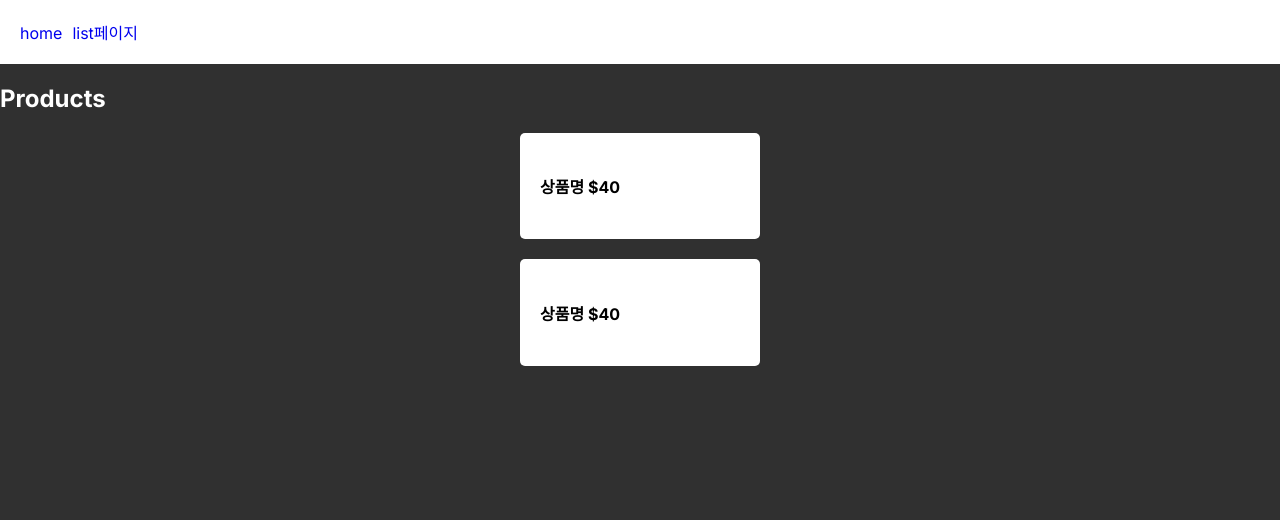
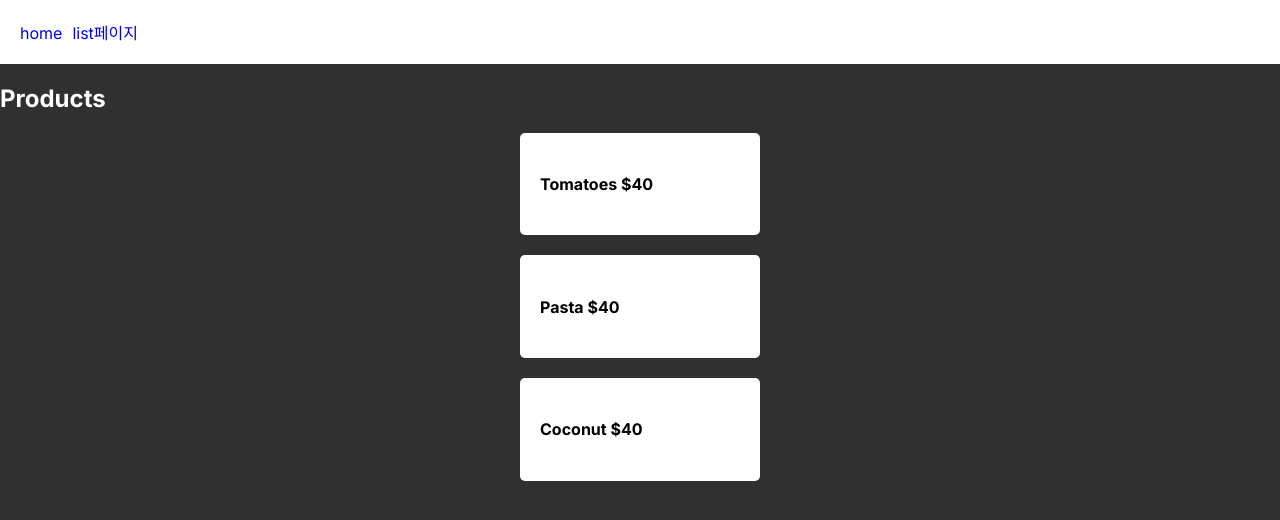
Before and after one commit to YangDongsuk/nextjsprac, a Next.js app: page /list in a window 1280 px wide. Shown: the top 520 px of the page. Built offline with nearby package versions, Linux system fonts and the light colour scheme.

Commit message:
html을 반복문으로 줄이고 싶으면 map

```diff
--- a/app/list/page.js
+++ b/app/list/page.js
@@ -1,13 +1,16 @@
 export default function List() {
+  let 상품 = ["Tomatoes", "Pasta", "Coconut"];
+
   return (
     <div>
       <h2>Products</h2>
-      <div className="food">
-        <h4>상품명 $40</h4>
-      </div>
-      <div className="food">
-        <h4>상품명 $40</h4>
-      </div>
+      {상품.map((a) => {
+        return (
+          <div className="food">
+            <h4>{a} $40</h4>
+          </div>
+        );
+      })}
     </div>
   );
 }
```
